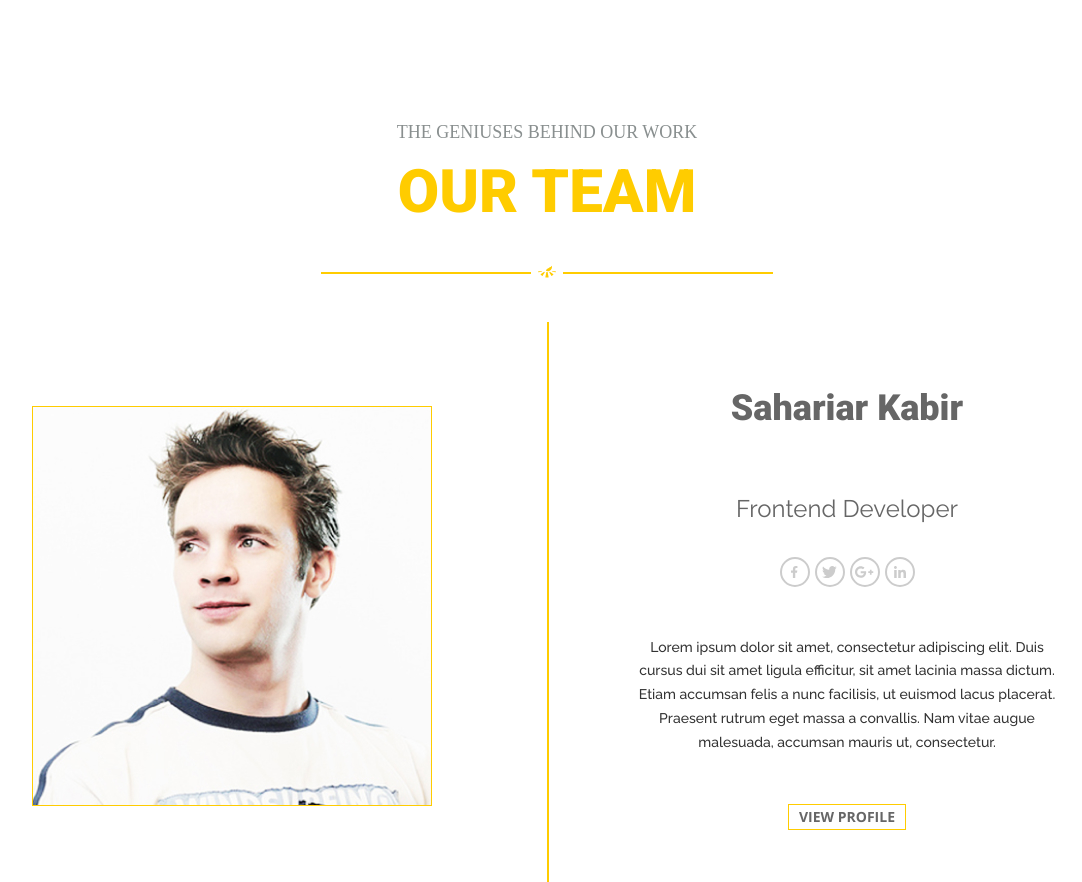
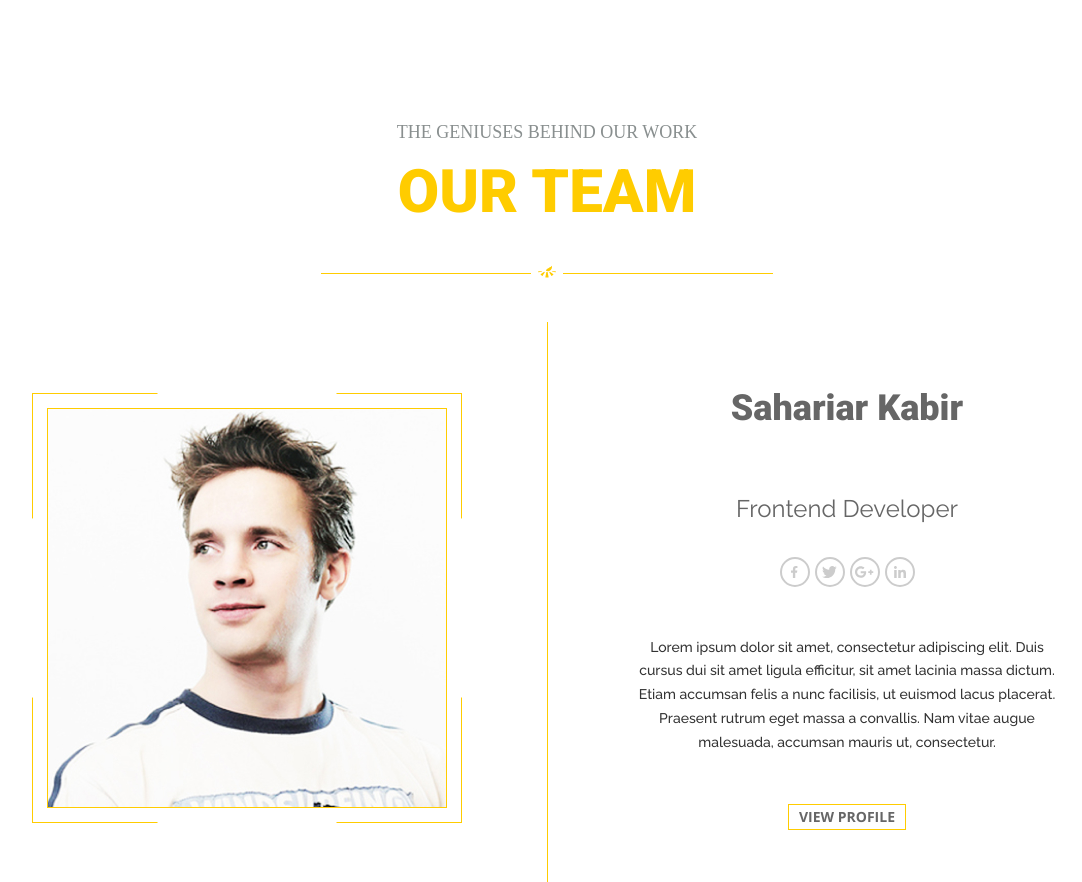
Before and after one commit to helenekn/scss_beetroot, a plain HTML site: page index.html in a window 1280 px wide. Shown: the whole page, without its empty margins (93-1175 px from the left). Drawn offline with nearby package versions, Linux system fonts and the light colour scheme.

Commit message:
added border

```diff
--- a/index.html
+++ b/index.html
@@ -32,7 +32,12 @@
          <div class="container">
             <div class="slider">
                <div class="slider__photo photo">
-                  <img src="./assets/img/photo.jpg" alt="man" />
+                  <img
+                     src="./assets/img/photo.jpg"
+                     width="400px"
+                     height="400px"
+                     alt="man"
+                  />
                </div>
                <div class="slider__descr descr">
                   <h3 class="descr__title">Sahariar Kabir</h3>
--- a/scss/main.scss
+++ b/scss/main.scss
@@ -35,9 +35,10 @@ body {
       position: absolute;
       top: 201px;
       left: 50%;
-      width: 2px;
+      width: 1px;
       height: 560px;
-      background-color: #ffcc00;
+      background-color: $color_add;
+      z-index: 2;
    }
 
    &__subtitle {
@@ -69,8 +70,8 @@ body {
          content: "";
          position: absolute;
          bottom: 50%;
-         height: 2px;
-         background-color: #ffcc00;
+         height: 1px;
+         background-color: $color_add;
       }
       &::before {
          right: 25px;
@@ -86,6 +87,7 @@ body {
 .main {
    margin: 0 70px;
    padding-top: 65px;
+   padding-bottom: 122px;
 }
 
 .slider {
@@ -96,6 +98,25 @@ body {
    &__photo {
       width: 430px;
    }
+}
+
+.photo {
+   @include flex(center, center);
+   position: relative;
+   width: 430px;
+   height: 430px;
+   border: 1px solid $color_add;
+   z-index: 1;
+}
+
+.photo::after {
+   content: "";
+   position: absolute;
+   width: 430px;
+   height: 430px;
+   background: $background_main;
+   transform: rotate(45deg);
+   z-index: -1;
 }
 
 .descr {
@@ -148,9 +169,12 @@ body {
       @include flex(center, center);
       height: 30px;
       width: 30px;
-      background: #ffffff;
+      background: $background_main;
       border: 2px solid #cccccc;
       border-radius: 100%;
+      &:hover {
+         border: 2px solid $color_add;
+      }
    }
    &__icon {
       fill: #cccccc;
```
Also changed, not shown: css/main.min.css, 1 other file.
